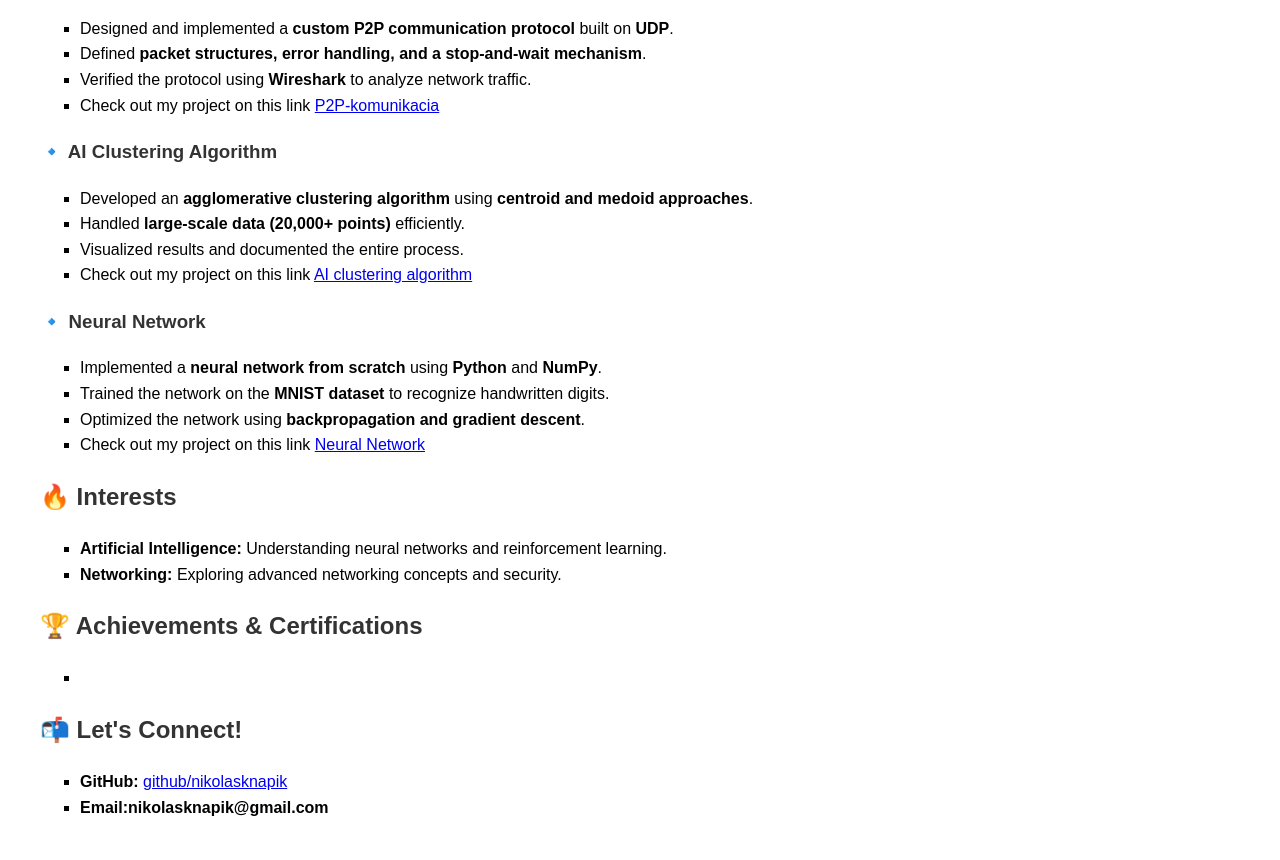
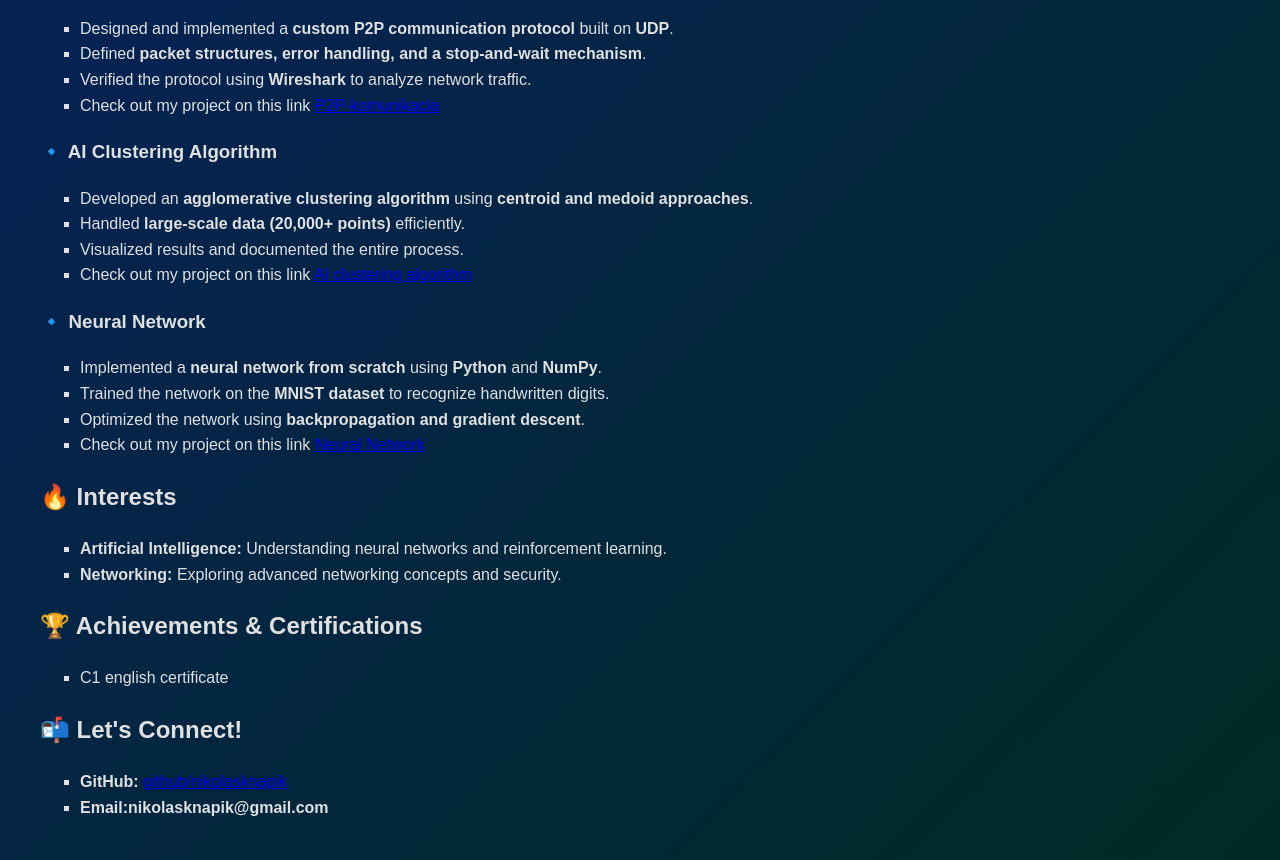
Before and after one commit to nikolasknapik/nikolasknapik.github.io, a plain HTML site: page index.html in a window 1280 px wide. Shown: the part 481-1341 px from the top of the page. Drawn offline with Linux system fonts and the light colour scheme.

Commit message:
Upravil som backround collor

```diff
--- a/index.html
+++ b/index.html
@@ -5,10 +5,15 @@
     <meta name="viewport" content="width=device-width, initial-scale=1.0">
     <title>Nikolas Knapik</title>
     <style>
-        body { font-family: Arial, sans-serif; line-height: 1.6; margin: 40px; }
-        h1, h2, h3 { color: #333; }
+        body { font-family: Arial, sans-serif; line-height: 1.6; margin: 40px;
+    background: linear-gradient(135deg, #062060, #002B24);
+    color: #E0E0E0;
+
+}
+        h1, h2, h3 { color: #E0E0E0; }
         ul { list-style-type: square; }
     </style>
+    <link rel="icon" type="image/x-icon" href="pngegg.png">
 </head>
 <body>
     <h1> Hello, I'm Nikolas Knapik!</h1>
@@ -59,7 +64,7 @@
 
     <h2>🏆 Achievements & Certifications</h2>
     <ul>
-        <li></li>
+        <li>C1 english certificate</li>
     </ul>
 
 
```
